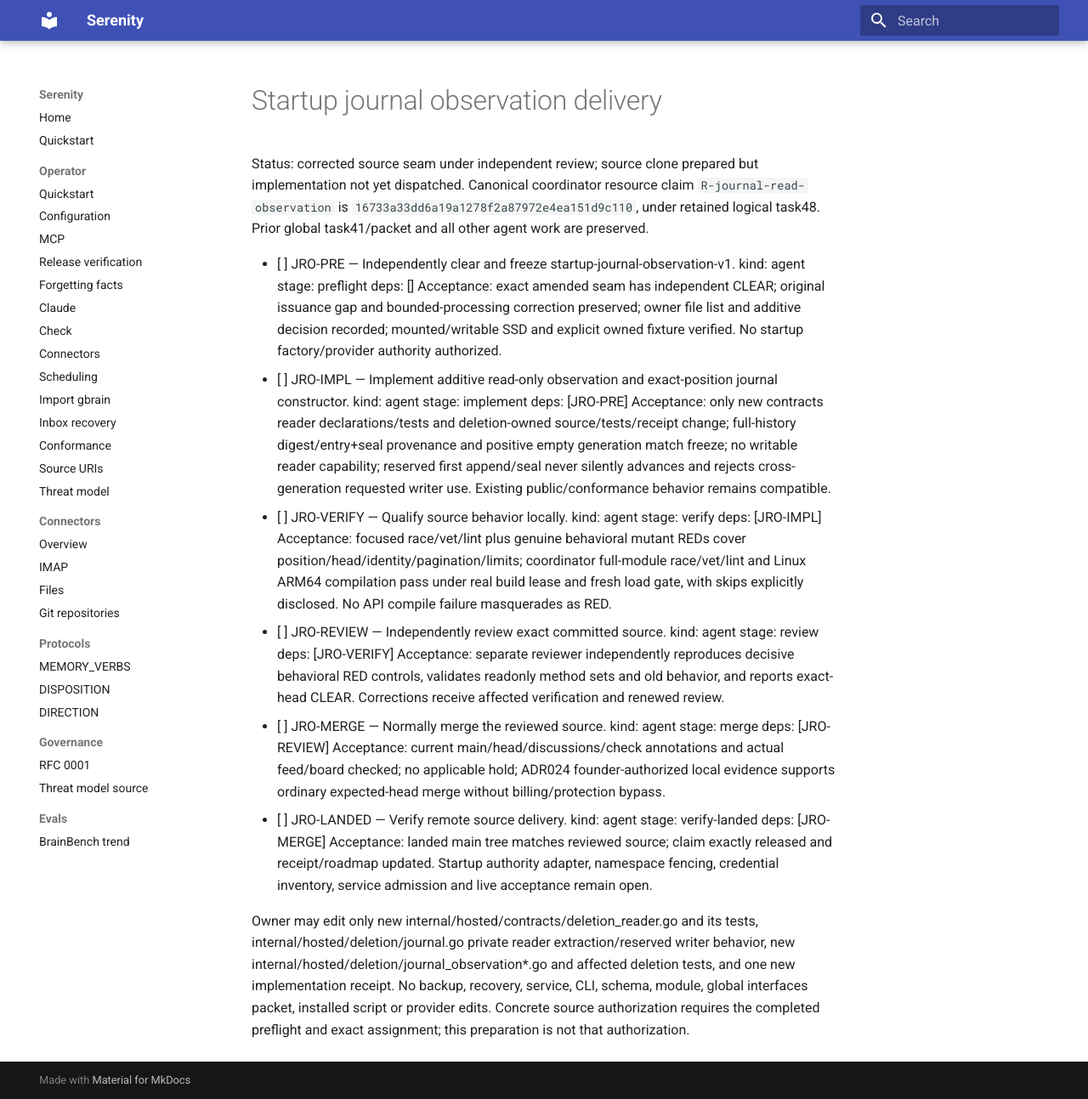
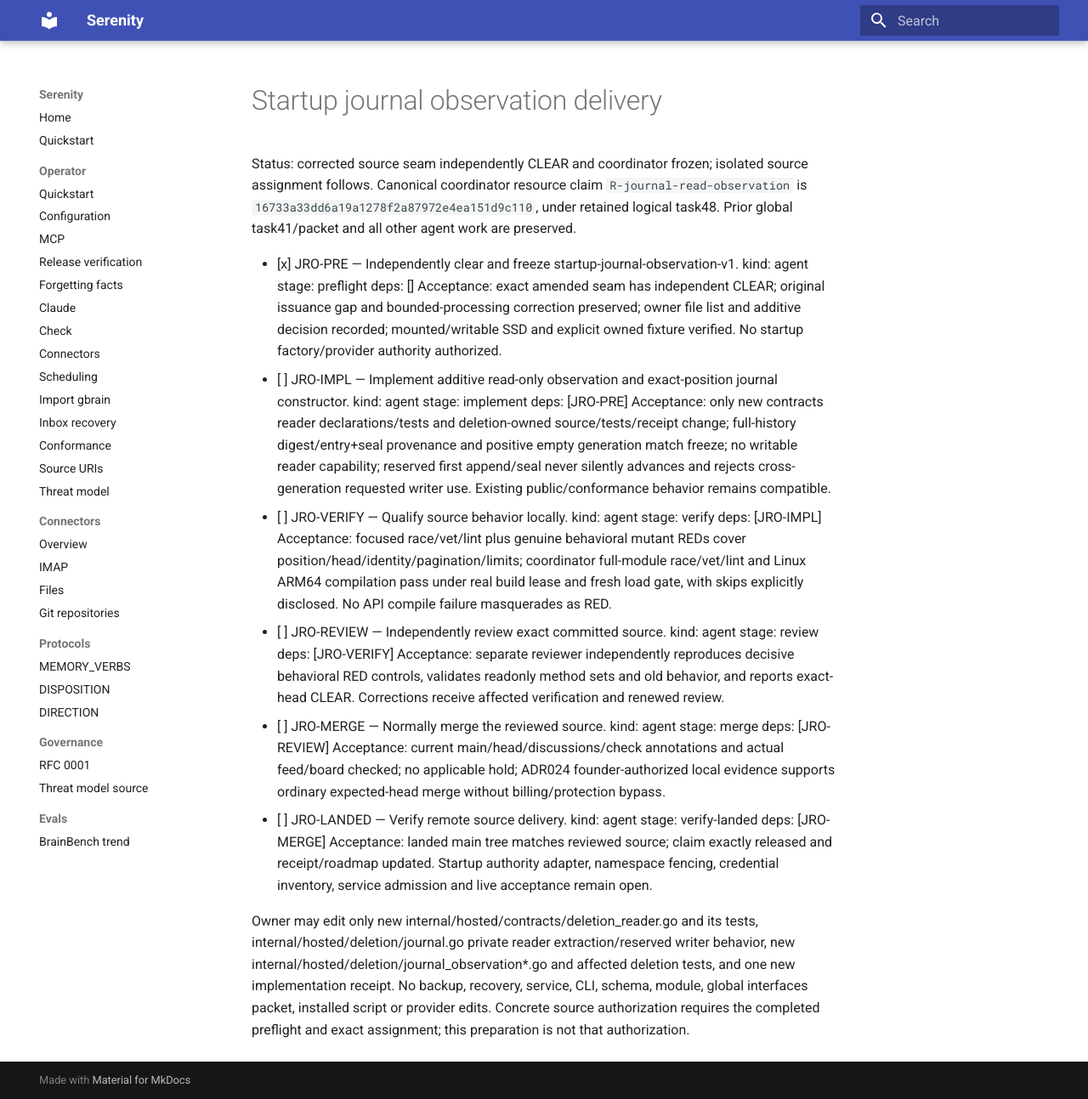
Before and after one commit to sirerun/serenity, an MkDocs documentation site: the page built from docs/plans/startup-journal-observation-delivery-2026-10-03.md, in a window 1280 px wide and 1293 px high. Shown: the whole window at 85% size. Built offline with MkDocs 1.6.1 and Material for MkDocs 9.7.7, drawn with Linux system fonts in a browser that asks for light colours.

Commit message:
Freeze independently cleared journal observation component for source

```diff
--- a/docs/plans/startup-journal-observation-delivery-2026-10-03.md
+++ b/docs/plans/startup-journal-observation-delivery-2026-10-03.md
@@ -1,8 +1,8 @@
 # Startup journal observation delivery
 
-Status: corrected source seam under independent review; source clone prepared but implementation not yet dispatched. Canonical coordinator resource claim `R-journal-read-observation` is `16733a33dd6a19a1278f2a87972e4ea151d9c110`, under retained logical task48. Prior global task41/packet and all other agent work are preserved.
+Status: corrected source seam independently CLEAR and coordinator frozen; isolated source assignment follows. Canonical coordinator resource claim `R-journal-read-observation` is `16733a33dd6a19a1278f2a87972e4ea151d9c110`, under retained logical task48. Prior global task41/packet and all other agent work are preserved.
 
-- [ ] JRO-PRE — Independently clear and freeze startup-journal-observation-v1. kind: agent stage: preflight deps: [] Acceptance: exact amended seam has independent CLEAR; original issuance gap and bounded-processing correction preserved; owner file list and additive decision recorded; mounted/writable SSD and explicit owned fixture verified. No startup factory/provider authority authorized.
+- [x] JRO-PRE — Independently clear and freeze startup-journal-observation-v1. kind: agent stage: preflight deps: [] Acceptance: exact amended seam has independent CLEAR; original issuance gap and bounded-processing correction preserved; owner file list and additive decision recorded; mounted/writable SSD and explicit owned fixture verified. No startup factory/provider authority authorized.
 - [ ] JRO-IMPL — Implement additive read-only observation and exact-position journal constructor. kind: agent stage: implement deps: [JRO-PRE] Acceptance: only new contracts reader declarations/tests and deletion-owned source/tests/receipt change; full-history digest/entry+seal provenance and positive empty generation match freeze; no writable reader capability; reserved first append/seal never silently advances and rejects cross-generation requested writer use. Existing public/conformance behavior remains compatible.
 - [ ] JRO-VERIFY — Qualify source behavior locally. kind: agent stage: verify deps: [JRO-IMPL] Acceptance: focused race/vet/lint plus genuine behavioral mutant REDs cover position/head/identity/pagination/limits; coordinator full-module race/vet/lint and Linux ARM64 compilation pass under real build lease and fresh load gate, with skips explicitly disclosed. No API compile failure masquerades as RED.
 - [ ] JRO-REVIEW — Independently review exact committed source. kind: agent stage: review deps: [JRO-VERIFY] Acceptance: separate reviewer independently reproduces decisive behavioral RED controls, validates readonly method sets and old behavior, and reports exact-head CLEAR. Corrections receive affected verification and renewed review.
```
Also changed, not shown: docs/launch/evidence/recovery-contracts-2026-10-03/journal-seam-review.md (added, +31 -0 lines), docs/plans/startup-journal-observation-freeze-2026-10-03.md (+3 -1 lines).
